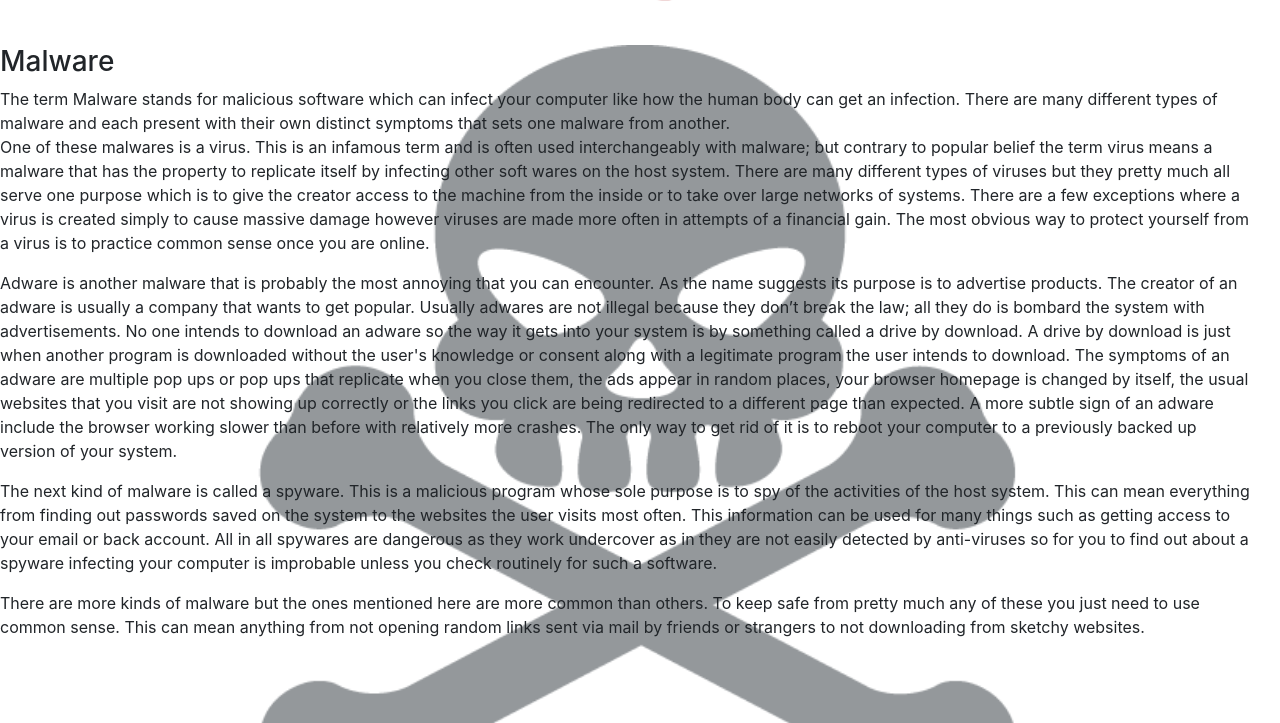
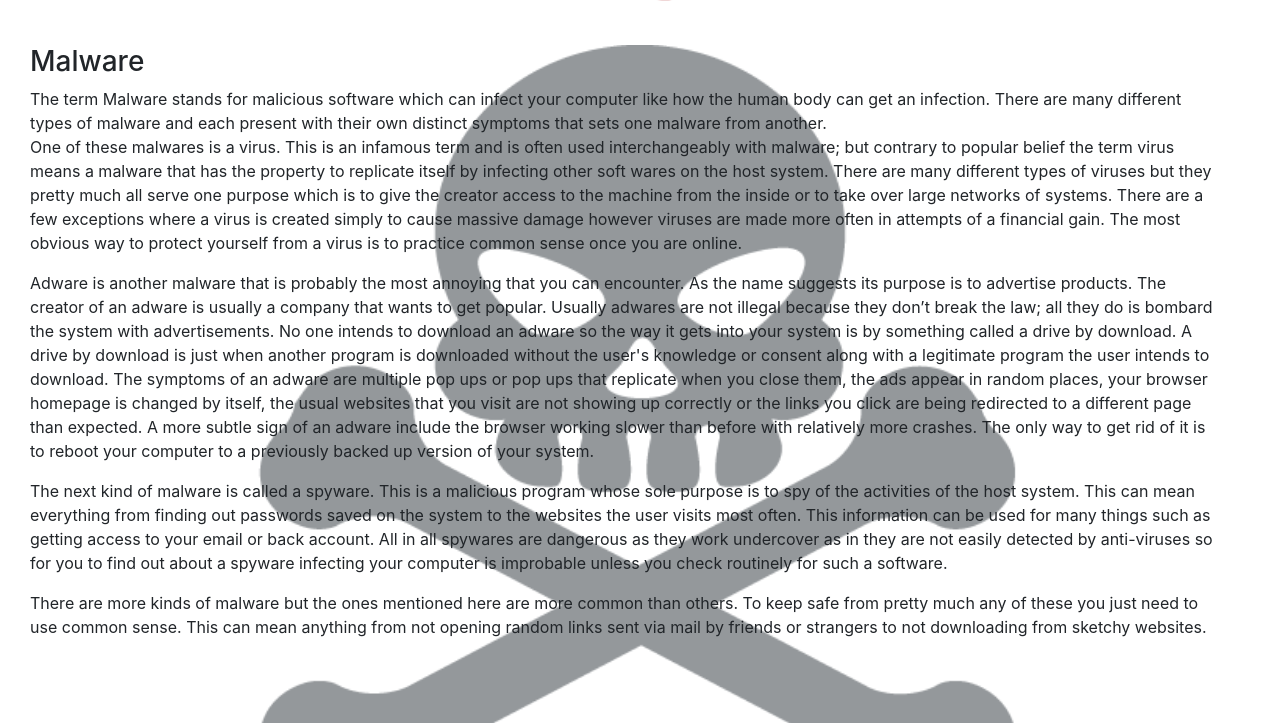
Before and after one commit to CyberSecCubicle/CyberSecCubicle.github.io, a plain HTML site: page Index.html in a window 1280 px wide. Shown: the part 817-1540 px from the top of the page. Drawn offline with nearby package versions, Linux system fonts and the light colour scheme.

Commit message:
padding update

```diff
--- a/index.css
+++ b/index.css
@@ -48,9 +48,11 @@
   z-index: 0;
 }
 
-.box2 {
-  padding: 0px,30px,0px,30px;
+.box2,.box3,.box4 {
+  padding-right:30px;
+  padding-left: 30px;
 }
+
 body {
 	background: white;
 	margin: 0;
```
